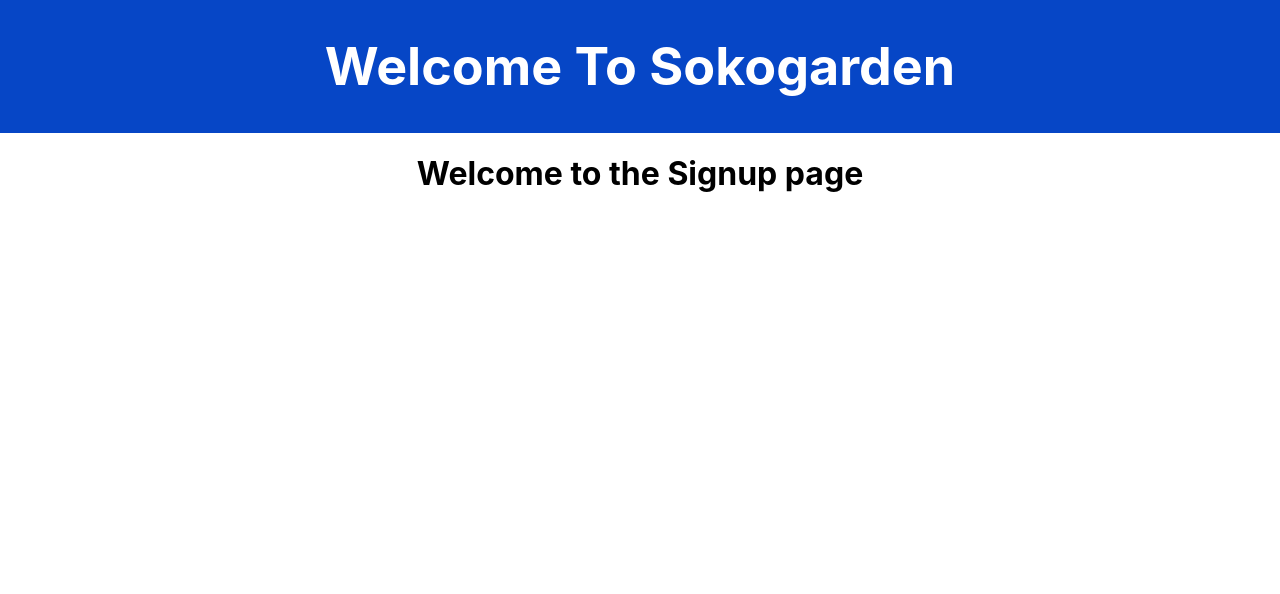
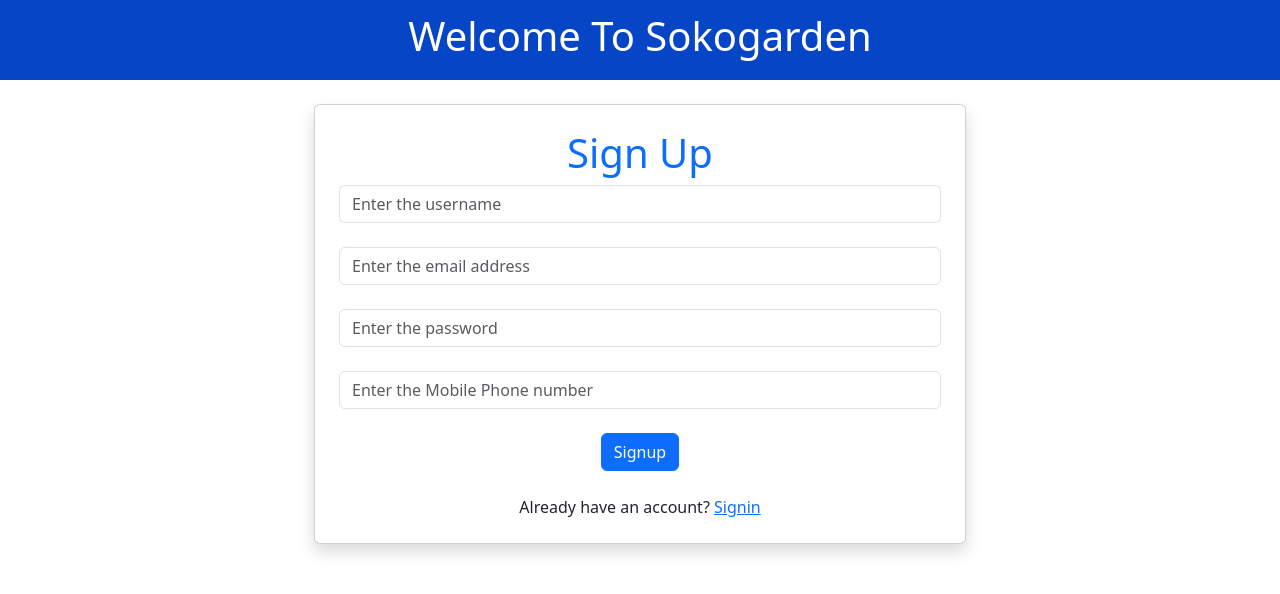
Before and after one commit to jmmwikali/sokogardenapp, a React (Create React App) app: page /signup in a window 1280 px wide. Shown: the top 594 px of the page. Built offline with nearby package versions, Linux system fonts and the light colour scheme.

Commit message:
signup code

```diff
--- a/package.json
+++ b/package.json
@@ -7,6 +7,7 @@
     "@testing-library/jest-dom": "^6.9.1",
     "@testing-library/react": "^16.3.2",
     "@testing-library/user-event": "^13.5.0",
+    "bootstrap": "^5.3.8",
     "react": "^19.2.4",
     "react-dom": "^19.2.4",
     "react-router-dom": "^7.13.1",
--- a/src/App.js
+++ b/src/App.js
@@ -5,6 +5,7 @@
 import Signup from './components/Signup';
 import Signin from './components/Signin';
 import Notfound from './components/Notfound';
+import 'bootstrap/dist/css/bootstrap.min.css'
 
 function App() {
   return (
--- a/src/components/Signup.jsx
+++ b/src/components/Signup.jsx
@@ -1,11 +1,66 @@
-import React from 'react'
+import React, { useState } from 'react'
+import { Link } from 'react-router-dom';
 
 const Signup = () => {
+  // Initialize the hooks
+  const [username, setUsername] = useState("");
+  const [email, setEmail] = useState("");
+  const [password, setPassword] = useState("");
+  const [phone, setPhone] = useState("")
+
   return (
-    <div>
-      <h1>Welcome to the Signup page</h1>
+    <div className='row justify-content-center mt-4'>
+      <div className="col-md-6 card shadow p-4">
+        <h1 className='text-primary'>Sign Up</h1>
+
+        <form>
+          <input type="text"
+          placeholder='Enter the username'
+          className='form-control'
+          value={username}
+          onChange={(e) => setUsername(e.target.value)}
+          required /> <br />
+
+          {/* {username} */}
+
+          <input type="email"
+          placeholder='Enter the email address'
+          className='form-control'
+          value={email}
+          onChange={(e) => setEmail(e.target.value)}
+          required /> <br />
+
+          {/* {email} */}
+
+          <input type="password"
+          placeholder='Enter the password'
+          className='form-control'
+          value={password}
+          onChange={(e) => setPassword(e.target.value)}
+          required/> <br />
+
+          {/* {password} */}
+
+          <input type="tel"
+          placeholder='Enter the Mobile Phone number'
+          className='form-control'
+          value={phone}
+          onChange={(e) => setPhone(e.target.value)}
+          required /> <br />
+
+          {/* {phone} */}
+
+          <input type="button" value="Signup" className='btn btn-primary' /> <br /> <br />
+
+          Already have an account? <Link to={'/signin'}>Signin</Link>
+
+        </form>
+
+      </div>
     </div>
   )
 }
 
 export default Signup;
+
+// Research on Axios in ReactJs
```
Also changed, not shown: 1 other file (tests, documents, lock files or other folders).
